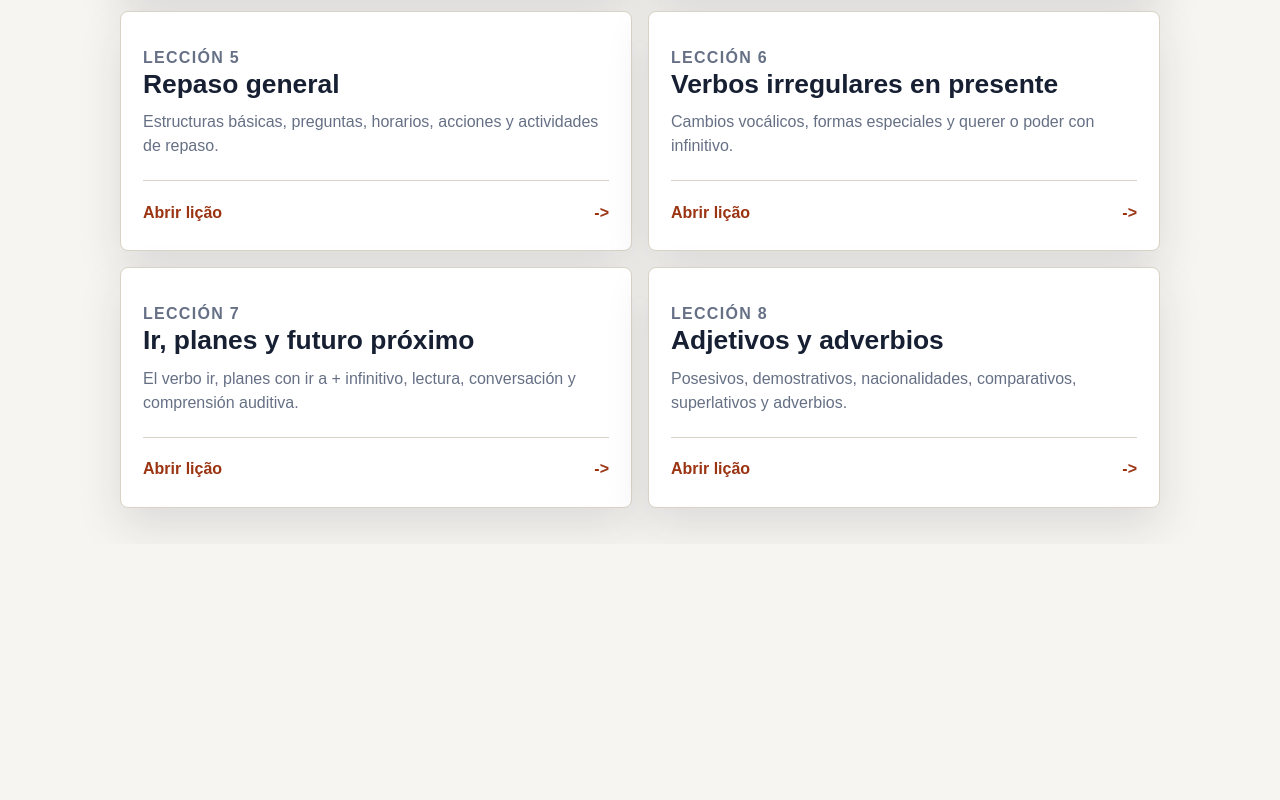
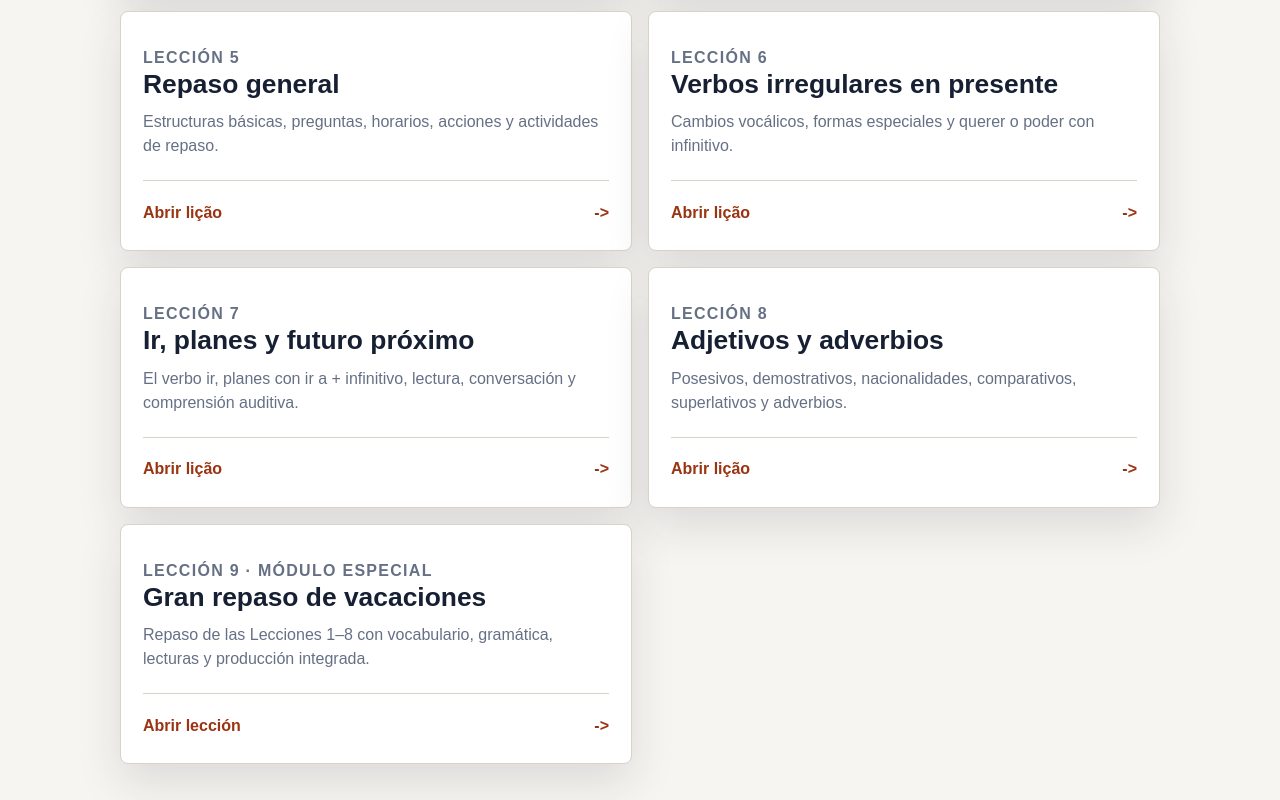
Before and after one commit to danielhlima/idiomas, a plain HTML site: page spanishcourse/index.html in a window 1280 px wide. Shown: the part 988-1788 px from the top of the page. Before the commit the page ends 1532 px from the top, so only its background shows below. Drawn offline with Linux system fonts and the light colour scheme.

Commit message:
Add lesson 9 to Spanish course portal

```diff
--- a/spanishcourse/index.html
+++ b/spanishcourse/index.html
@@ -268,6 +268,15 @@
         </div>
         <span class="open-label">Abrir li&ccedil;&atilde;o <span aria-hidden="true">-&gt;</span></span>
       </a>
+
+      <a class="lesson-card" href="../Curso%20de%20Espanhol/Leccion09/index.html">
+        <div>
+          <p class="lesson-number">Lecci&oacute;n 9 · M&oacute;dulo especial</p>
+          <h2>Gran repaso de vacaciones</h2>
+          <p>Repaso de las Lecciones 1–8 con vocabulario, gram&aacute;tica, lecturas y producci&oacute;n integrada.</p>
+        </div>
+        <span class="open-label">Abrir lecci&oacute;n <span aria-hidden="true">-&gt;</span></span>
+      </a>
     </section>
   </main>
 </body>
```
Also changed, not shown: index.html (+0 -3 lines).
